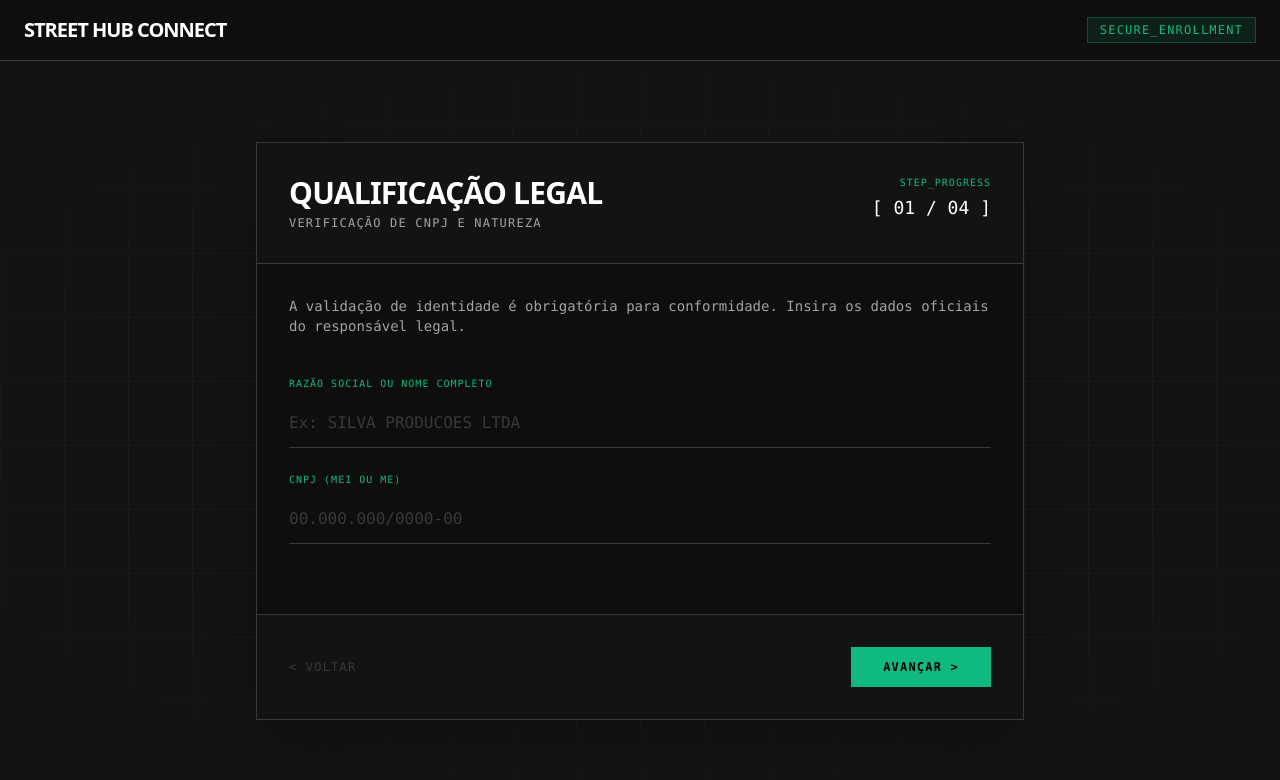
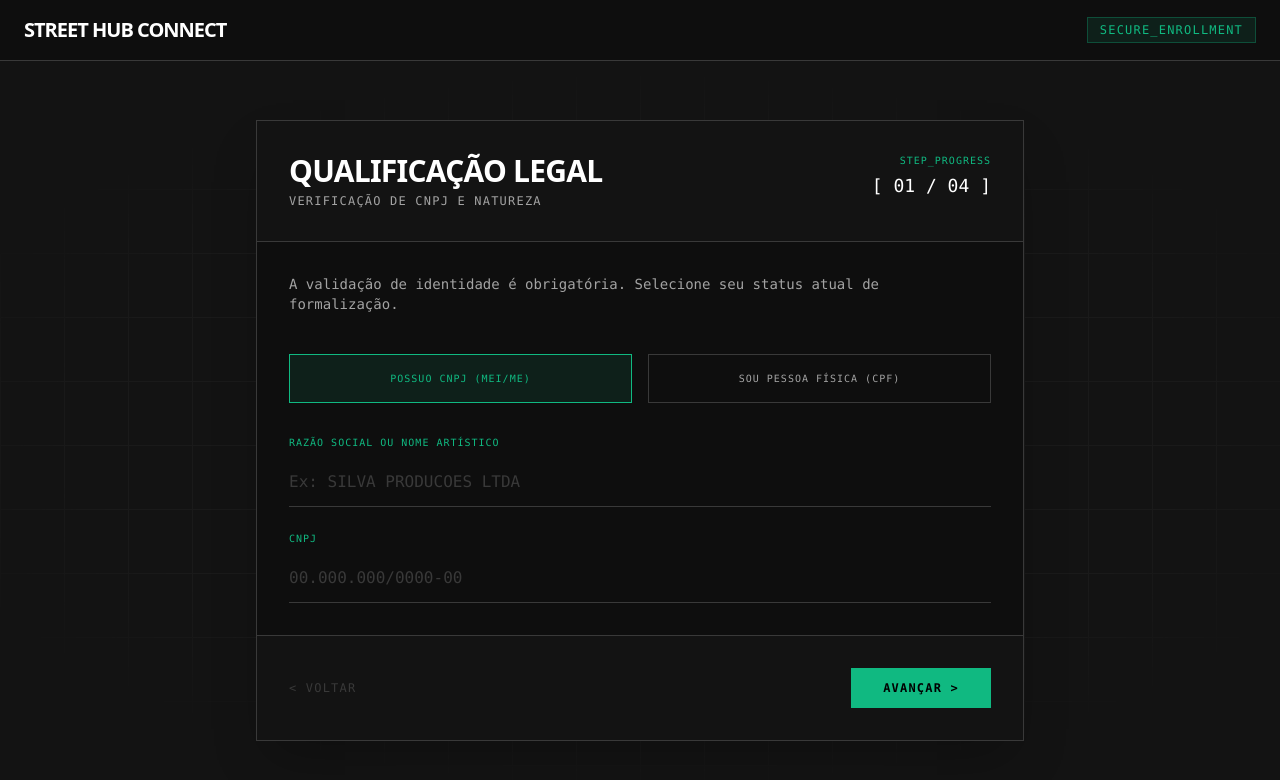
Before and after one commit to DGuedz/shc_cwb, a Next.js app in the folder web/: page /onboarding/artista in a window 1280 px wide. Shown: the top 780 px of the page. Built offline with nearby package versions, Linux system fonts and the light colour scheme; no server answers.

Commit message:
feat(onboarding): add cpf fallback and ICT qualification message for artists without CNPJ

```diff
--- a/web/src/app/onboarding/artista/page.tsx
+++ b/web/src/app/onboarding/artista/page.tsx
@@ -4,33 +4,64 @@ import { MultiStepWizard } from '@/components/onboarding/MultiStepWizard';
 
 // Step 1: Identidade e CNPJ
 function StepIdentity({ formData, updateData, onSubmit }: any) {
+  // Inicializa como 'cnpj' se não estiver definido
+  const docType = formData.documentType || 'cnpj';
+
   return (
     <div className="flex flex-col gap-6">
       <p className="font-mono text-sm text-[#A3A3A3] mb-4">
-        A validação de identidade é obrigatória para conformidade. Insira os dados oficiais do responsável legal.
+        A validação de identidade é obrigatória. Selecione seu status atual de formalização.
       </p>
 
-      <div className="flex flex-col gap-2">
-        <label className="font-mono text-[10px] text-[#10B981] tracking-widest uppercase">RAZÃO SOCIAL OU NOME COMPLETO</label>
+      <div className="grid grid-cols-2 gap-4">
+        <div
+          className={`border p-4 flex items-center justify-center cursor-pointer transition-colors ${docType === 'cnpj' ? 'border-[#10B981] bg-[#10B981]/10 text-[#10B981]' : 'border-[#393939] text-[#A3A3A3] hover:border-white'}`}
+          onClick={() => { updateData('documentType', 'cnpj'); updateData('document', ''); }}
+        >
+          <span className="font-mono text-[10px] tracking-widest uppercase">POSSUO CNPJ (MEI/ME)</span>
+        </div>
+        <div
+          className={`border p-4 flex text-center items-center justify-center cursor-pointer transition-colors ${docType === 'cpf' ? 'border-[#10B981] bg-[#10B981]/10 text-[#10B981]' : 'border-[#393939] text-[#A3A3A3] hover:border-white'}`}
+          onClick={() => { updateData('documentType', 'cpf'); updateData('document', ''); }}
+        >
+          <span className="font-mono text-[10px] tracking-widest uppercase">SOU PESSOA FÍSICA (CPF)</span>
+        </div>
+      </div>
+
+      <div className="flex flex-col gap-2 mt-2">
+        <label className="font-mono text-[10px] text-[#10B981] tracking-widest uppercase">
+          {docType === 'cnpj' ? 'RAZÃO SOCIAL OU NOME ARTÍSTICO' : 'NOME COMPLETO'}
+        </label>
         <input
           type="text"
           value={formData.nome || ''}
           onChange={e => updateData('nome', e.target.value)}
-          placeholder="Ex: SILVA PRODUCOES LTDA"
+          placeholder={docType === 'cnpj' ? "Ex: SILVA PRODUCOES LTDA" : "Ex: João da Silva"}
           className="bg-transparent border-b border-[#393939] focus:border-[#10B981] outline-none py-3 text-white font-mono placeholder:text-[#393939] transition-colors"
         />
       </div>
 
       <div className="flex flex-col gap-2">
-        <label className="font-mono text-[10px] text-[#10B981] tracking-widest uppercase">CNPJ (MEI OU ME)</label>
+        <label className="font-mono text-[10px] text-[#10B981] tracking-widest uppercase">
+          {docType === 'cnpj' ? 'CNPJ' : 'CPF'}
+        </label>
         <input
           type="text"
-          value={formData.cnpj || ''}
-          onChange={e => updateData('cnpj', e.target.value)}
-          placeholder="00.000.000/0000-00"
+          value={formData.document || ''}
+          onChange={e => updateData('document', e.target.value)}
+          placeholder={docType === 'cnpj' ? "00.000.000/0000-00" : "000.000.000-00"}
           className="bg-transparent border-b border-[#393939] focus:border-[#10B981] outline-none py-3 text-white font-mono placeholder:text-[#393939] transition-colors"
         />
       </div>
+
+      {docType === 'cpf' && (
+        <div className="mt-2 p-4 border border-[#393939] bg-[#10B981]/5 flex flex-col gap-2">
+          <span className="font-mono text-[10px] text-[#10B981] tracking-widest uppercase font-bold">PROGRAMA DE QUALIFICAÇÃO (ICT)</span>
+          <span className="font-mono text-xs text-[#A3A3A3] leading-relaxed">
+            Notamos que você atua como Pessoa Física. A Associação o amparará em um programa de capacitação e governança, estruturando sua formalização para que você se torne elegível aos Acordos Tripartites e editais corporativos.
+          </span>
+        </div>
+      )}
     </div>
   );
 }
```
